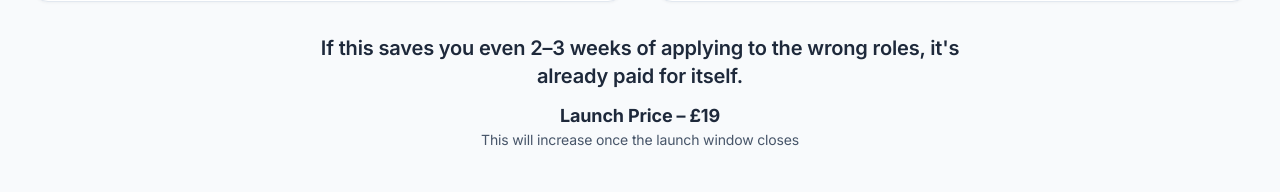
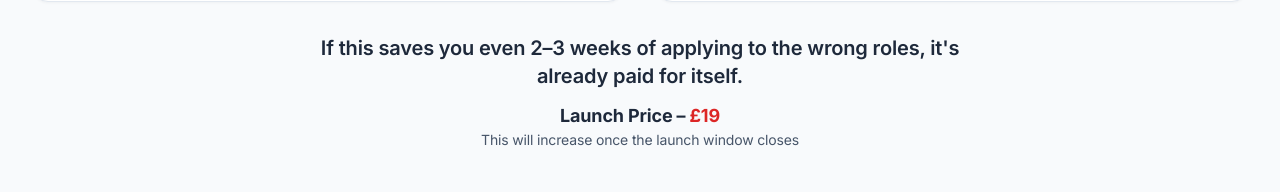
Before and after one commit to nazmilash/sponsorship-intelligence-web, a Next.js app: page / in a window 1280 px wide. Shown: the part 1590-1782 px from the top of the page. Built offline with nearby package versions, Linux system fonts and the light colour scheme.

Commit message:
style: make £19 bold and red in launch price

```diff
--- a/components/SneakPeek.tsx
+++ b/components/SneakPeek.tsx
@@ -96,7 +96,10 @@ export default function SneakPeek() {
                         {sneakPeek.bottomLine}
                     </p>
                     <div className="mt-3">
-                        <p className="text-lg font-bold text-slate-800">Launch Price – £19</p>
+                        <p className="text-lg text-slate-800">
+                            <span className="font-bold">Launch Price – </span>
+                            <span className="font-bold text-red-600">£19</span>
+                        </p>
                         <p className="text-sm text-slate-600">This will increase once the launch window closes</p>
                     </div>
                 </div>
```
